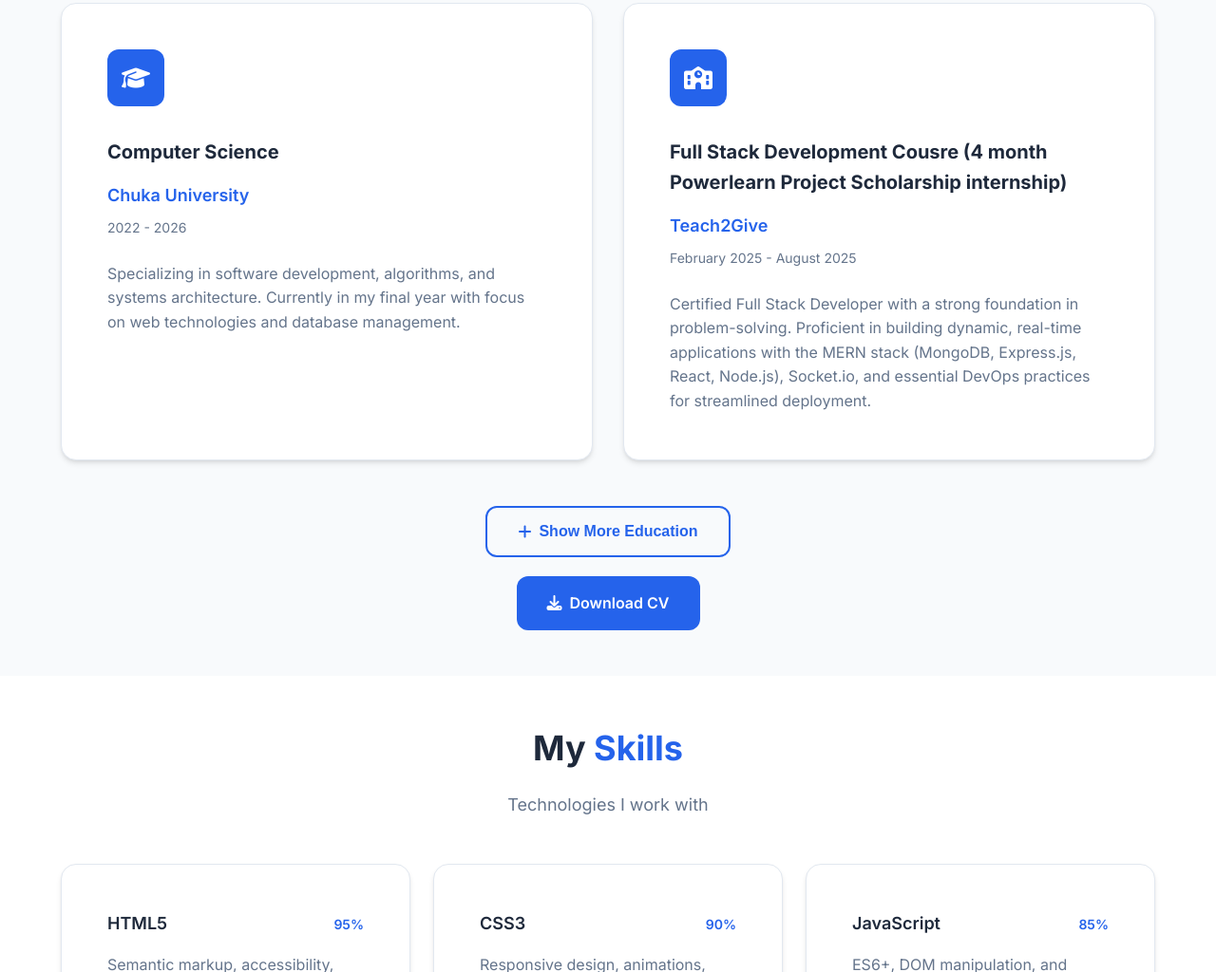
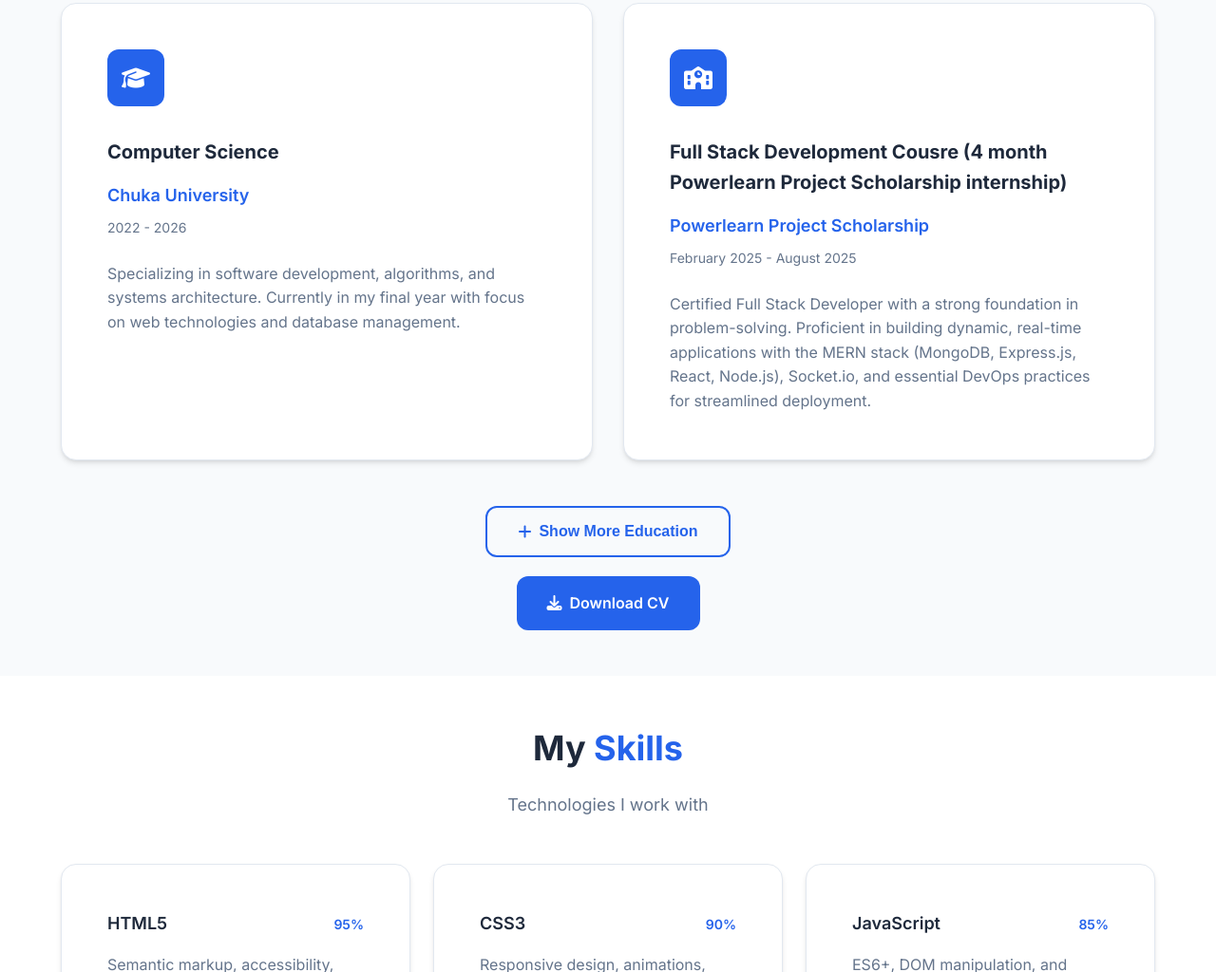
Before and after one commit to Yobra28/my_portfolio-_website, a plain HTML site: page frontend/index.html in a window 1280 px wide. Shown: the part 1641-2665 px from the top of the page at 95% size. Drawn offline with Linux system fonts and the light colour scheme.

Commit message:
updated the education section

```diff
--- a/frontend/index.html
+++ b/frontend/index.html
@@ -170,7 +170,7 @@
                         <i class="fas fa-school"></i>
                     </div>
                     <h3>Full Stack Development Cousre (4 month Powerlearn Project Scholarship internship)</h3>
-                    <p class="education-school">Teach2Give</p>
+                    <p class="education-school"> Powerlearn Project Scholarship</p>
                     <p class="education-year">February 2025 - August 2025</p>
                     <p class="education-description">
                         Certified Full Stack Developer with a strong foundation in problem-solving. Proficient in building dynamic, real-time applications with the MERN stack (MongoDB, Express.js, React, Node.js), Socket.io, and essential DevOps practices for streamlined deployment.
```
